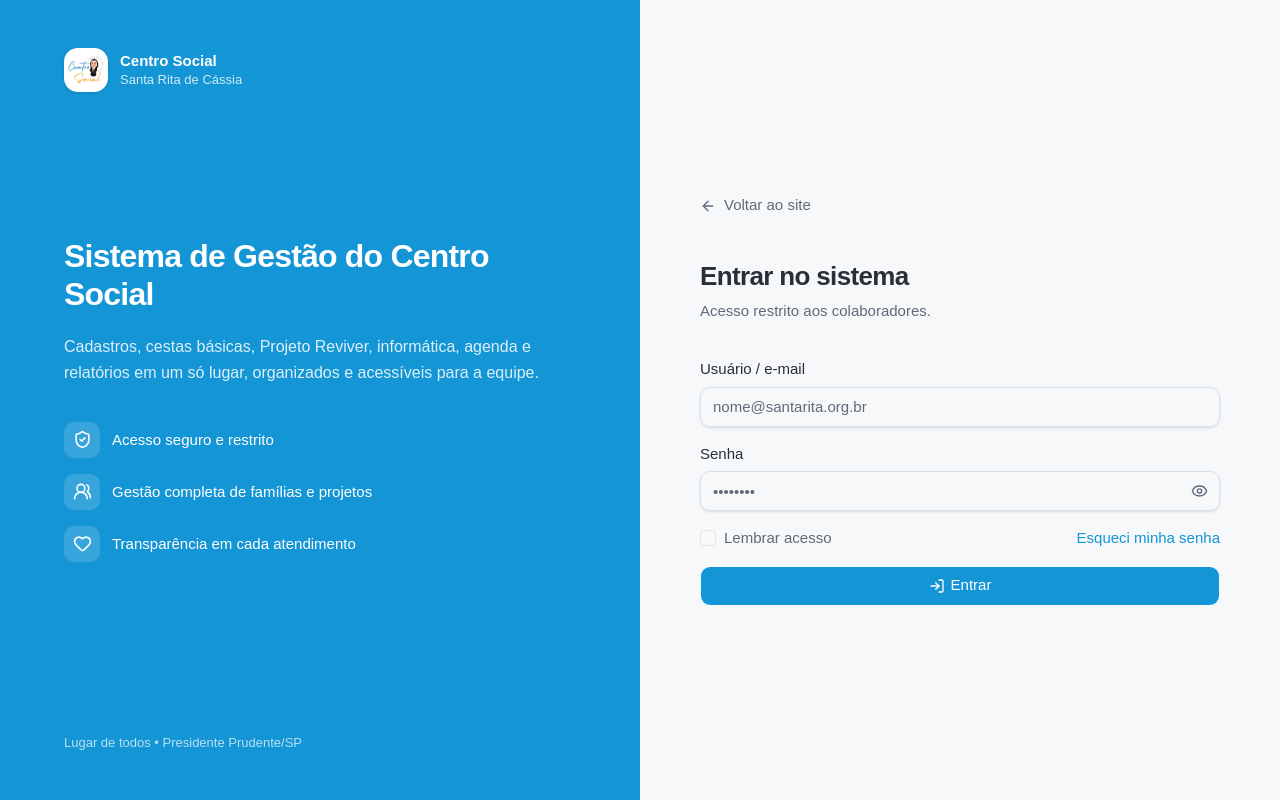
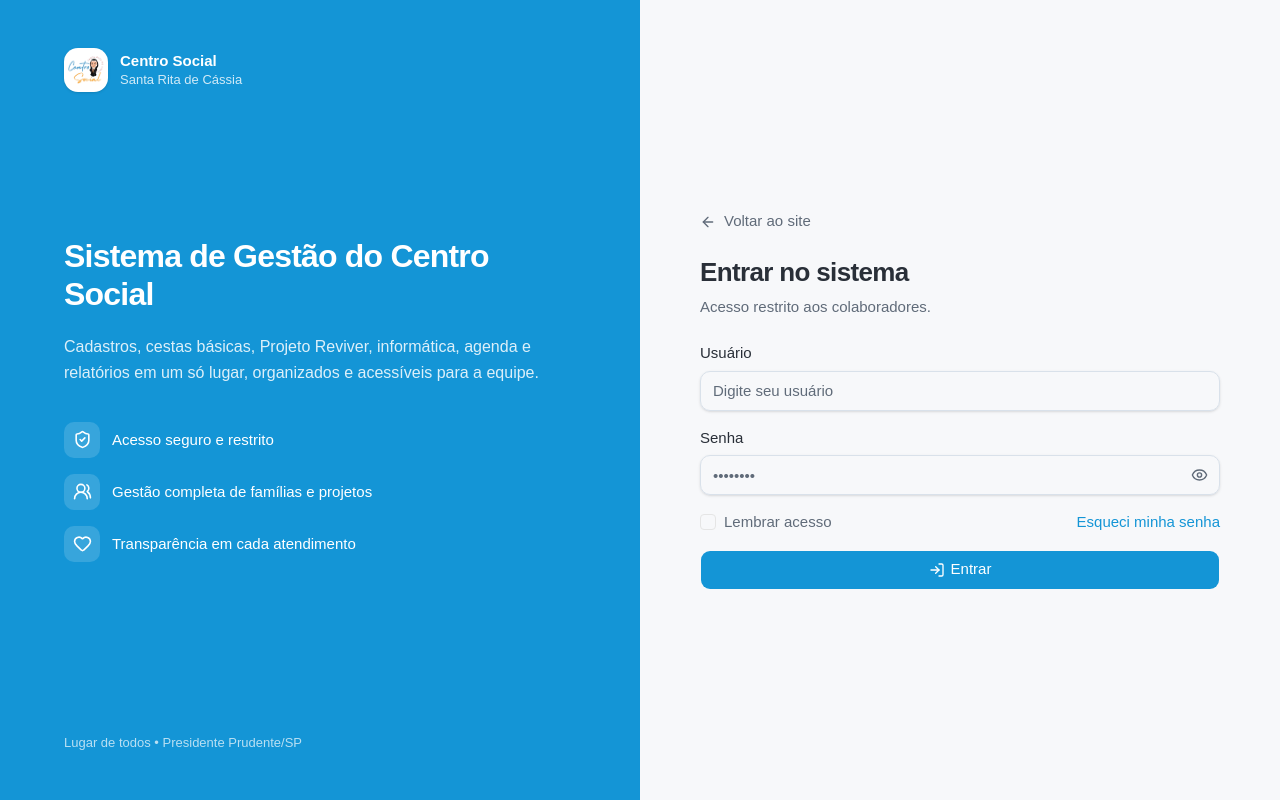
Before and after one commit to alicianeves/sgcs-frontend, a React (Vite) app: page / in a window 1280 px wide. Built offline with nearby package versions, Linux system fonts and the light colour scheme.

Commit message:
fix: correção nos títulos nos campos

```diff
--- a/src/pages/login/login.tsx
+++ b/src/pages/login/login.tsx
@@ -106,7 +106,7 @@ function Login({ onSuccess }: { onSuccess: (usuario: string) => void }) {
             <InstitutionBrand compact />
           </div>
 
-          <div className="mt-9 mb-9">
+          <div className="mt-4 mb-6">
             <h2 className="text-[26px] font-bold tracking-tight text-[#292f38]">Entrar no sistema</h2>
             <p className="mt-1 text-[15px] text-[#606b79]">Acesso restrito aos colaboradores.</p>
           </div>
@@ -115,13 +115,13 @@ function Login({ onSuccess }: { onSuccess: (usuario: string) => void }) {
             {erro && <p role="alert" className="rounded-lg bg-red-50 px-3 py-2 text-sm text-red-700">{erro}</p>}
             <div className="space-y-1.5">
               <Label htmlFor="usuario" className="text-[15px] font-medium text-[#292f38]">
-                Usuário / e-mail
+                Usuário
               </Label>
               <Input
                 id="usuario"
                 type="text"
                 autoComplete="username"
-                placeholder="nome@santarita.org.br"
+                placeholder="Digite seu usuário"
                 value={usuario}
                 onChange={(e) => setUsuario(e.target.value)}
                 className="h-10 rounded-lg border-[#d9e1ea] bg-transparent px-3 text-[15px] shadow-sm placeholder:text-[#606b79] md:text-[15px]"
```
